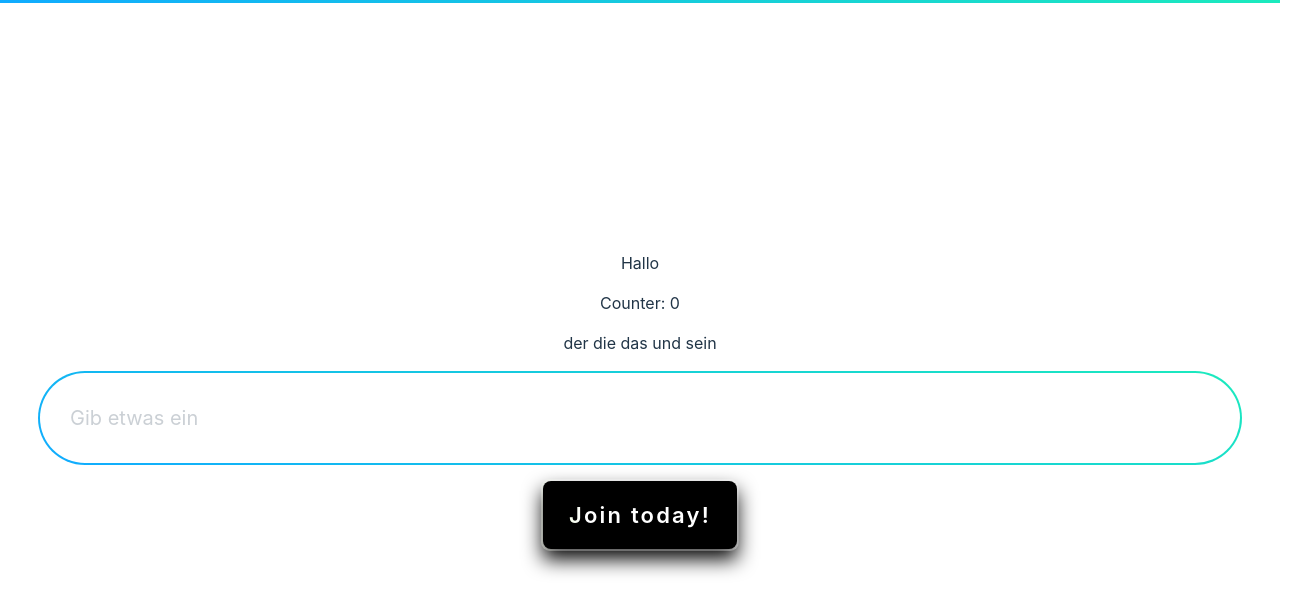
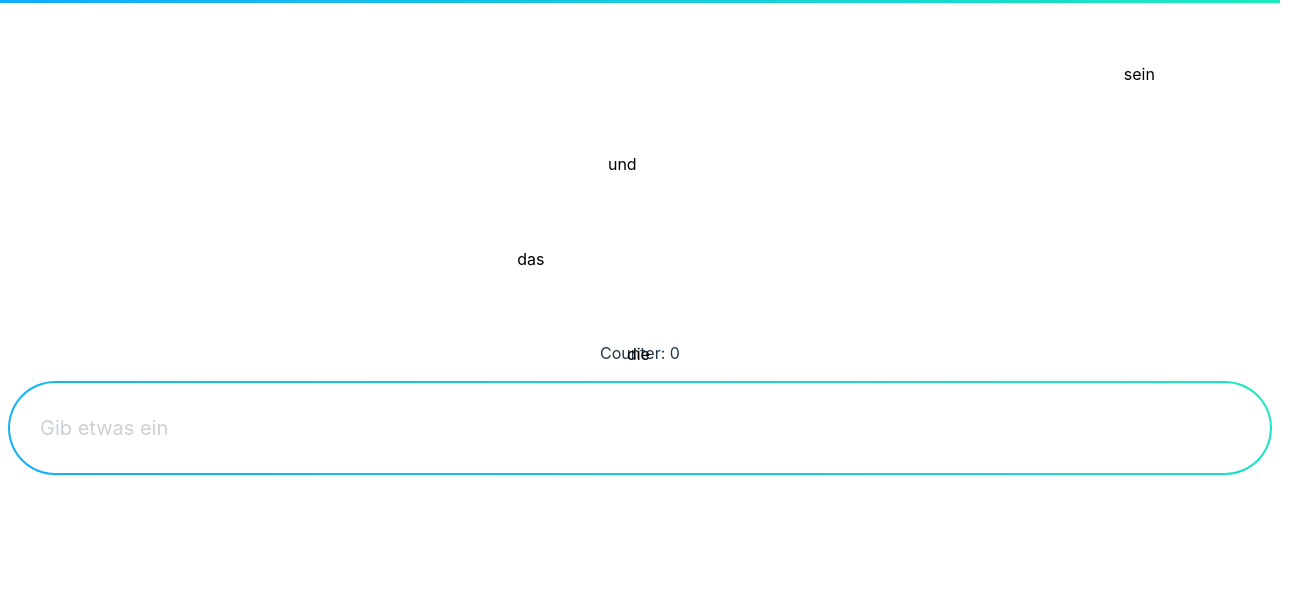
Before and after one commit to NicoBiesingerPD/luco-app, a React (Vite) app in the folder luco-app/: page / in a window 1280 px wide. Shown: the top 614 px of the page, 1304 px wide, since content can reach past the window. Built offline with nearby package versions, Linux system fonts and the light colour scheme.

Commit message:
Worte animiert

```diff
--- a/luco-app/src/App.tsx
+++ b/luco-app/src/App.tsx
@@ -1,14 +1,12 @@
 import './App.css'
 import InputField from "./components/InputField.tsx";
-import Button from "./components/Button.tsx";
-
 function App() {
 
 
   return (
     <>
         <InputField/>
-        <Button/>
+
 
     </>
   )
--- /dev/null
+++ b/luco-app/src/assets/wordlist.tsx
@@ -0,0 +1,14 @@
+export const newList = [
+    "der", "die", "das", "und", "sein", "in", "zu", "haben", "ich", "werden",
+    "sie", "von", "nicht", "mit", "es", "sich", "auch", "auf", "für", "an",
+    "er", "so", "dass", "können", "dies", "als", "ihr", "ja", "nein", "müssen",
+    "man", "aber", "alle", "oder", "wenn", "nur", "wir", "was", "mein", "bei",
+    "um", "ja", "machen", "mehr", "gehen", "kommen", "jetzt", "gut", "vor",
+    "sein", "noch", "zeit", "nach", "eben", "ihm", "nein", "durch", "mich",
+    "mal", "weil", "wissen", "ja", "deren", "dieser", "auch", "immer", "sehen",
+    "lassen", "bitte", "spielen", "will", "wollen", "klingen", "sprechen",
+    "schreiben", "lesen", "nehmen", "geben", "stehen", "finden", "bleiben",
+    "heute", "möchte", "wohl", "denken", "liegen", "leisten", "tragen",
+    "sagen", "arbeiten", "fahren", "denken", "fordern", "finden",
+    "dienen", "halten"
+];
--- a/luco-app/src/components/Button.tsx
+++ b/luco-app/src/components/Button.tsx
@@ -1,6 +1,5 @@
 import "./Button.scss"
 import "./Button.scss";
-import {clone} from "./InputField";
 
 const Button = () => {
     return (
@@ -8,7 +7,6 @@ const Button = () => {
             <main>
                 <button
                     onClick={() =>{
-                        console.log(clone());
 
                     }}>
                     <div>
--- a/luco-app/src/components/InputField.tsx
+++ b/luco-app/src/components/InputField.tsx
@@ -1,141 +1,139 @@
-import "./InputField.scss"
-import React, {useState} from "react";
+import React, {useState, useRef, useEffect} from "react";
+import "./InputField.scss";
+import {newList} from "../assets/wordlist.tsx";
 
-export const inputRef = React.createRef<HTMLInputElement>();
-let b = 0
-let i = 0
-let j = 0
-let multiplikator = 5
-const newList = [
-    "der", "die", "das", "und", "sein", "in", "zu", "haben", "ich", "werden",
-    "sie", "von", "nicht", "mit", "es", "sich", "auch", "auf", "für", "an",
-    "er", "so", "dass", "können", "dies", "als", "ihr", "ja", "nein", "müssen",
-    "man", "aber", "alle", "oder", "wenn", "nur", "wir", "was", "mein", "bei",
-    "um", "ja", "machen", "mehr", "gehen", "kommen", "jetzt", "gut", "vor",
-    "sein", "noch", "zeit", "nach", "eben", "ihm", "nein", "durch", "mich",
-    "mal", "weil", "wissen", "ja", "deren", "dieser", "auch", "immer", "sehen",
-    "lassen", "bitte", "spielen", "will", "wollen", "klingen", "sprechen",
-    "schreiben", "lesen", "nehmen", "geben", "stehen", "finden", "bleiben",
-    "heute", "möchte", "wohl", "denken", "liegen", "leisten", "tragen",
-    "sagen", "arbeiten", "fahren", "denken", "fordern", "finden",
-    "dienen", "halten"
-];
-
-
-/*var textToMove =  document.getElementById("spanTest");
-// @ts-ignore
-textToMove.style.position = "absolute";
-var pos_x = 0;
-var pos_y = 0;
-
-// Funktion, die das Text-Element bewegt
-function moveText() {
-    // @ts-ignore
-    textToMove.style.left = pos_x + "px";
-    // @ts-ignore
-    textToMove.style.top = pos_y + "px";
-
-    pos_x += 1; // pos_x um 1 erhöhen
-    pos_y += 1; // pos_y um 1 erhöhen
-}
-
-// setInterval ruft moveText alle 100 ms auf
-setInterval(moveText, 100);*/
+let b = 1
+let geschwindigkeit = 50
+let delta = 1000
 
 
 const InputField = () => {
-    let [inputValue, setInputValue] = useState("");
+    const [inputValue, setInputValue] = useState("");
+    const [mistakeCounter, setMistakeCounter] = useState(0);
+    const [validatedContent, setValidatedContent] = useState("");
+    const [currentWordIndex, setCurrentWordIndex] = useState(0);
+    const [flyingWords, setFlyingWords] = useState<{
+        id: number;
+        word: string;
+        x: number;
+        y: number;
+        opacity: number;
+        color: string
+    }[]>([]);
+    const nextId = useRef(0);
+    const [, setCurrentWord] = useState<string | null>(null);
+
+
+    useEffect(() => {
+        const interval = setInterval(() => {
+            const nextWord = newList[currentWordIndex % newList.length];
+            setCurrentWord(nextWord);
+            setCurrentWordIndex((prev) => prev + 1);
+            addFlyingWord(nextWord);
+        }, delta);
+
+        return () => clearInterval(interval);
+    }, [currentWordIndex]);
+    delta = delta / 100 * 99.95
+    geschwindigkeit = geschwindigkeit / 100 * 101
+
+
+    useEffect(() => {
+        const interval = setInterval(() => {
+            setFlyingWords((words) =>
+                words
+                    .map((word) => {
+                        if (word.y >= 450) {
+                            return null;
+                        }
+                        return {...word, y: word.y + 5};
+                    })
+                    .filter((word) => word !== null) as typeof flyingWords
+            );
+        }, geschwindigkeit);
+
+        return () => clearInterval(interval);
+    }, []);
+
+    const addFlyingWord = (word: string) => {
+        const positionX = Math.random() * (1350 - 300) + 300;
+        setFlyingWords((prev) => [
+            ...prev,
+            {id: nextId.current++, word, x: positionX, y: 0, opacity: 1, color: "black"}
+        ]);
+    };
 
     const handleKeyPress = (event: React.KeyboardEvent<HTMLInputElement>) => {
-        if (event.key === " " || event.key === "Enter") {  // Überprüft, ob das Leerzeichen gedrückt wurde
-            let anzuzeigenderText = ""
+        if (event.key === " " || event.key === "Enter") {
+            const trimmedInput = inputValue.trim();
+            const currentWord = newList[(b - 1) % newList.length];
             b++
-            if (b % multiplikator == 0) {
-                j = j + multiplikator
-            }
-            for (let i = j; i < j + multiplikator; i++) {
-                anzuzeigenderText = anzuzeigenderText + (newList[i] + " ")
-            }
-            if (b - 1 == 0) {
-                inputValue = " " + inputValue
+            if (trimmedInput === currentWord) {
+                setValidatedContent((prev) => prev + ` <strong><span class="green-text">${trimmedInput}</span></strong>`);
+                setFlyingWords((prevWords) =>
+                    prevWords.map((word) =>
+                        word.word === currentWord
+                            ? {...word, color: "green", opacity: 1}
+                            : word
+                    )
+                );
+                setTimeout(() => {
+                    setFlyingWords((prevWords) =>
+                        prevWords.map((word) =>
+                            word.word === currentWord
+                                ? {...word, opacity: 0}
+                                : word
+                        )
+                    );
+                });
+            } else {
+                setValidatedContent((prev) => prev + ` <span class="red-text">${trimmedInput}</span>`);
+                setMistakeCounter((prev) => prev + 1);
             }
 
-            if (inputValue == newList[b - 1]|| inputValue == (" " + newList[b - 1])) {
-                if (b % multiplikator == 0) {
-                    setValidatedContent("")
-                } else {
-                    setValidatedContent(validatedContent + ` <span class="green-text">${inputValue}</span>`)
-
-                }
-
-            } else {
-                if (b % multiplikator == 0) {
-                    setValidatedContent("")
-                } else {
-                    setValidatedContent(validatedContent + ` <span class="red-text">${inputValue}</span>`);
-                    setMistakeCounter(mistakeCounter + 1)
-                }
-            }
-
-            setTextContent(anzuzeigenderText)
-            i++
-            console.log(inputValue)
-
-            console.log(textContent)
-
-            setInputValue("")
-            return (textContent)
-
+            setInputValue("");
         }
     };
-    const firstFiveWords = () => {
-        let displayedText = ""
-        for (let i = 0; i < multiplikator; i++) {
-            displayedText = displayedText + (newList[i] + " ")
-
-        }
-        return displayedText
-    }
 
     const handleChange = (event: React.ChangeEvent<HTMLInputElement>) => {
-        setInputValue(event.target.value); // Aktualisiert den Input-Wert
+        setInputValue(event.target.value);
     };
 
-    let [textContent, setTextContent] = useState(firstFiveWords)
-    let [validatedContent, setValidatedContent] = useState("")
-    let [mistakeCounter, setMistakeCounter] = useState(0)
     return (
         <>
             <div>
-                <span id="spanTest">Hallo</span>
+                {flyingWords.map((word) => (
+                    <span
+                        key={word.id}
+                        className="flying-word"
+                        style={{
+                            position: "absolute",
+                            left: `${word.x}px`,
+                            top: `${word.y}px`,
+                            color: word.color,
+                            opacity: word.opacity,
+                            transition: "top 0.1s linear, opacity 1s ease-out",
+                        }}
+                    >
+                        {word.word}
+                    </span>
+                ))}
             </div>
-            <p>
-                Counter: {mistakeCounter}
-            </p>
-            <p dangerouslySetInnerHTML={{__html: validatedContent}}>
-            </p>
-            <p dangerouslySetInnerHTML={{__html: textContent}}>
-            </p>
-            <p>
-            <span className="input">
+
+            <p>Counter: {mistakeCounter}</p>
+            <p dangerouslySetInnerHTML={{__html: validatedContent}}></p>
+            <div className="input">
                 <input
                     id="inputID"
                     type="text"
                     placeholder="Gib etwas ein"
                     value={inputValue}
-                    onChange={handleChange} // Wert im State aktualisieren
-                    onKeyPress={handleKeyPress} // Überwacht das Drücken der Tasten
+                    onChange={handleChange}
+                    onKeyPress={handleKeyPress}
                 />
-                <span></span>
-            </span>
-            </p>
+            </div>
         </>
     );
 };
 
 export default InputField;
-
-
-export function clone() {
-    return inputRef.current ? inputRef.current.value : "";
-}
```
